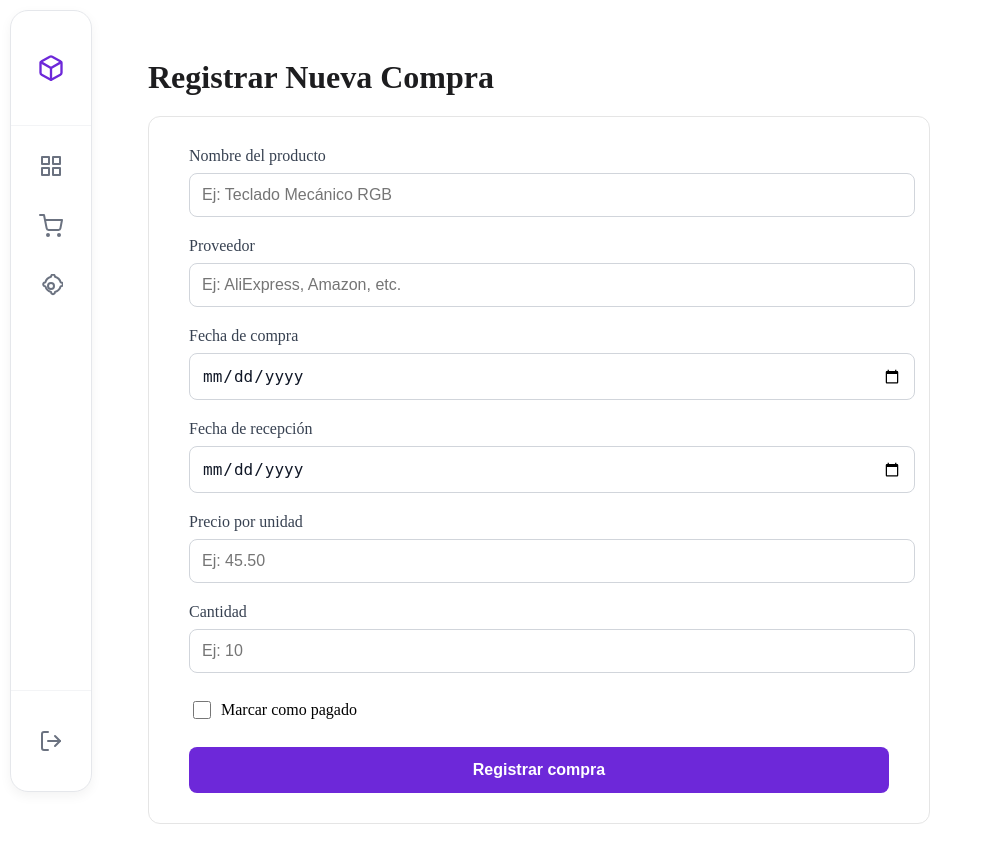
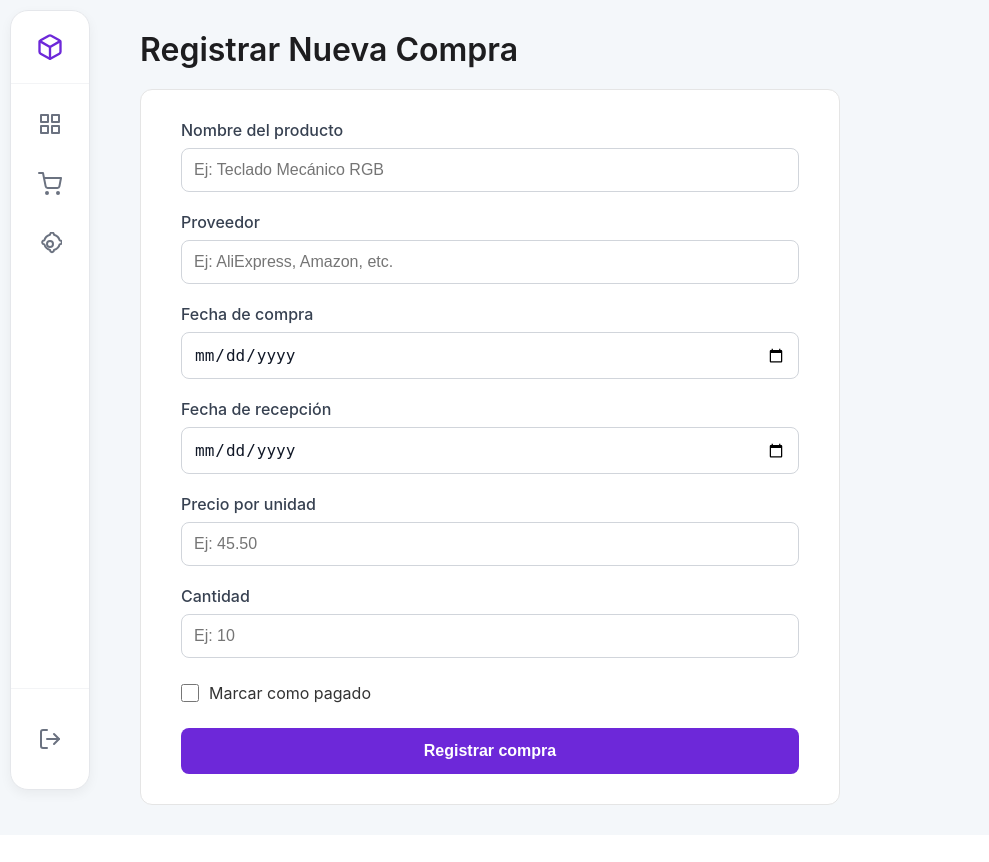
Before and after one commit to Codearlo/sis_inv, a PHP site: page /nueva-compra.php in a window 1280 px wide. Shown: the whole page, without its empty margins (0-989 px from the left). After the commit the page ends 805 px from the top, so only its background shows below. Run offline with PHP 8.4, Linux system fonts and the light colour scheme; the visitor is signed in with stand-in values (Sample User, id 1).

Commit message:
Subiendo los archivos

```diff
--- a/public/css/dashboard_styles.css
+++ b/public/css/dashboard_styles.css
@@ -1,6 +1,6 @@
-/* Estilos especÃ­ficos para el componente Dashboard */
+/* Estilos específicos para el componente Dashboard */
 body {
-    font-family: -apple-system, BlinkMacSystemFont, "Segoe UI", Roboto, "Helvetica Neue", Arial, "Noto Sans", sans-serif, "Apple Color Emoji", "Segoe UI Emoji", "Segoe UI Symbol", "Noto Color Emoji";
+    font-family: -apple-system, BlinkMacSystemFont, "Segoe UI", Roboto, "Helvetica Neue", Arial, sans-serif;
     background-color: #f4f7fa;
     color: #333;
 }
--- a/public/css/styles.css
+++ b/public/css/styles.css
@@ -1,4 +1,6 @@
-/* Reset básico */
+/* public/css/styles.css */
+
+/* Reset básico y estilos globales */
 * {
     margin: 0;
     padding: 0;
@@ -6,77 +8,11 @@
 }
 
 body {
-    background: #f2f2f2;
     font-family: -apple-system, BlinkMacSystemFont, "Segoe UI", Roboto, "Helvetica Neue", Arial, "Noto Sans", sans-serif, "Apple Color Emoji", "Segoe UI Emoji", "Segoe UI Symbol", "Noto Color Emoji";
-    display: flex;
-    justify-content: center;
-    align-items: center;
-    height: 100vh;
-}
-
-/* Contenedor principal */
-.container {
-    background: #fff;
-    padding: 30px;
-    width: 100%;
-    max-width: 400px;
-    border-radius: 10px;
-    box-shadow: 0 0 15px rgba(0,0,0,0.1);
-}
-
-/* Encabezado */
-.container h2 {
-    text-align: center;
-    margin-bottom: 20px;
+    background-color: #f4f7fa;
     color: #333;
 }
 
-/* Formularios */
-form input[type="text"],
-form input[type="email"],
-form input[type="password"] {
-    width: 100%;
-    padding: 12px;
-    margin: 8px 0 15px;
-    border: 1px solid #ccc;
-    border-radius: 6px;
-}
-
-form button {
-    width: 100%;
-    padding: 12px;
-    background-color: #007bff;
-    color: white;
-    border: none;
-    font-size: 16px;
-    border-radius: 6px;
-    cursor: pointer;
-    transition: background 0.3s ease;
-}
-
-form button:hover {
-    background-color: #0056b3;
-}
-
-/* Mensajes */
-.message {
-    margin-bottom: 15px;
-    padding: 10px;
-    border-radius: 6px;
-    font-size: 14px;
-}
-
-.message.error {
-    background-color: #f8d7da;
-    color: #721c24;
-}
-
-.message.success {
-    background-color: #d4edda;
-    color: #155724;
-}
-
-/* Enlaces */
 a {
     color: #007bff;
     text-decoration: none;
--- a/public/dashboard.php
+++ b/public/dashboard.php
@@ -23,8 +23,9 @@ $dashboardData = $getDashboardData->execute();
 <head>
     <meta charset="UTF-8">
     <title>Dashboard - Inventario</title>
-    <link rel="stylesheet" href="css/sidebar_styles.css?v=1.7">
-    <link rel="stylesheet" href="css/dashboard_styles.css?v=1.5">
+    <link rel="stylesheet" href="css/sidebar_styles.css?">
+    <link rel="stylesheet" href="css/dashboard_styles.css?">
+    <link rel="stylesheet" href="css/styles.css?">
 </head>
 <body>
     <?php require_once 'parts/sidebar.php'; ?>
--- a/public/nueva-compra.php
+++ b/public/nueva-compra.php
@@ -44,7 +44,9 @@ if ($_SERVER['REQUEST_METHOD'] === 'POST') {
     <meta charset="UTF-8">
     <title>Nueva Compra - Inventario</title>
     <link rel="stylesheet" href="css/sidebar_styles.css?v=1.6">
-    <link rel="stylesheet" href="css/form_styles.css?v=1.0"> </head>
+    <link rel="stylesheet" href="css/form_styles.css?v=1.0">
+    <link rel="stylesheet" href="css/styles.css?">
+</head>
 <body>
     <?php require_once 'parts/sidebar.php'; ?>
 
--- a/public/nuevo-pedido.php
+++ b/public/nuevo-pedido.php
@@ -58,6 +58,7 @@ if ($_SERVER['REQUEST_METHOD'] === 'POST') {
     <title>Nuevo Pedido - Inventario</title>
     <link rel="stylesheet" href="css/sidebar_styles.css?v=1.7">
     <link rel="stylesheet" href="css/form_styles.css?v=1.1">
+    <link rel="stylesheet" href="css/styles.css?">
 </head>
 <body>
     <?php require_once 'parts/sidebar.php'; ?>
--- a/public/pedidos.php
+++ b/public/pedidos.php
@@ -29,6 +29,7 @@ $pedidos = $getPedidos->execute();
     <title>Gestión de Pedidos - Inventario</title>
     <link rel="stylesheet" href="css/sidebar_styles.css?v=1.7">
     <link rel="stylesheet" href="css/pedidos_styles.css?v=1.0"> </head>
+    <link rel="stylesheet" href="css/styles.css?">
 <body>
     <?php require_once 'parts/sidebar.php'; ?>
 
```
